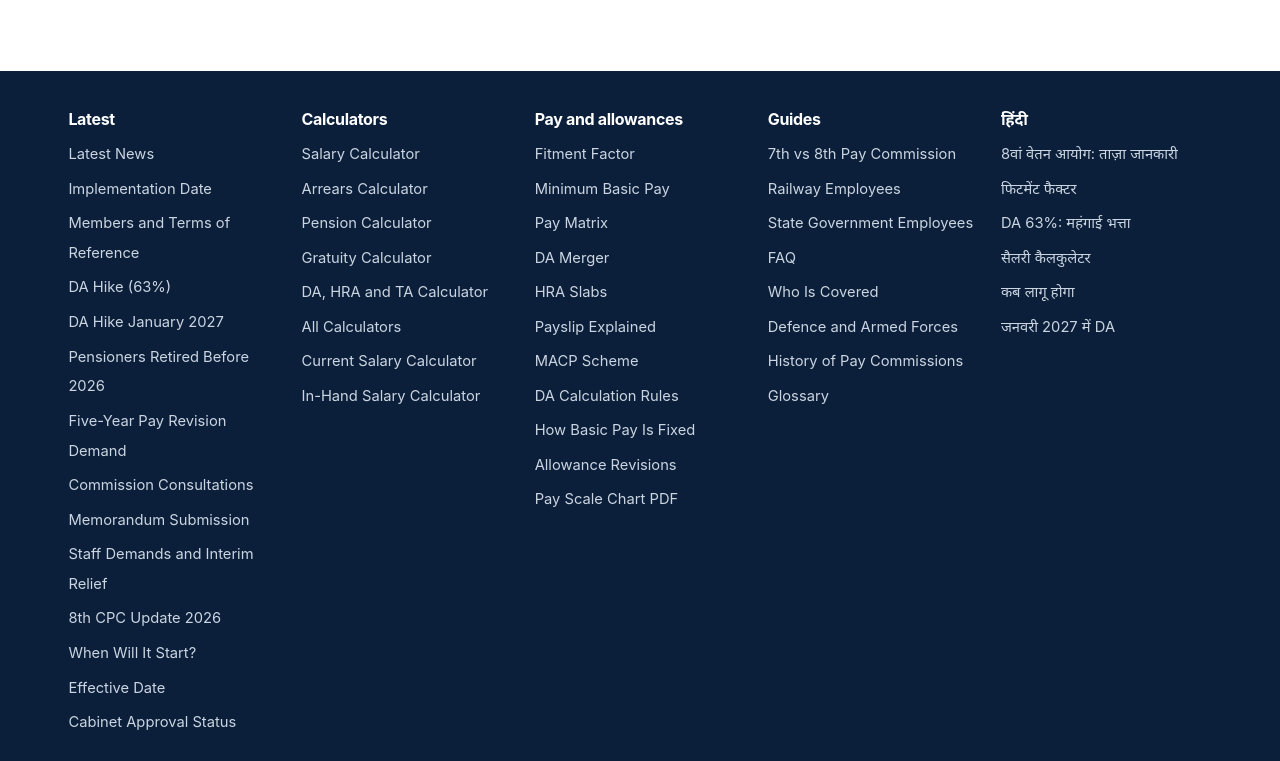
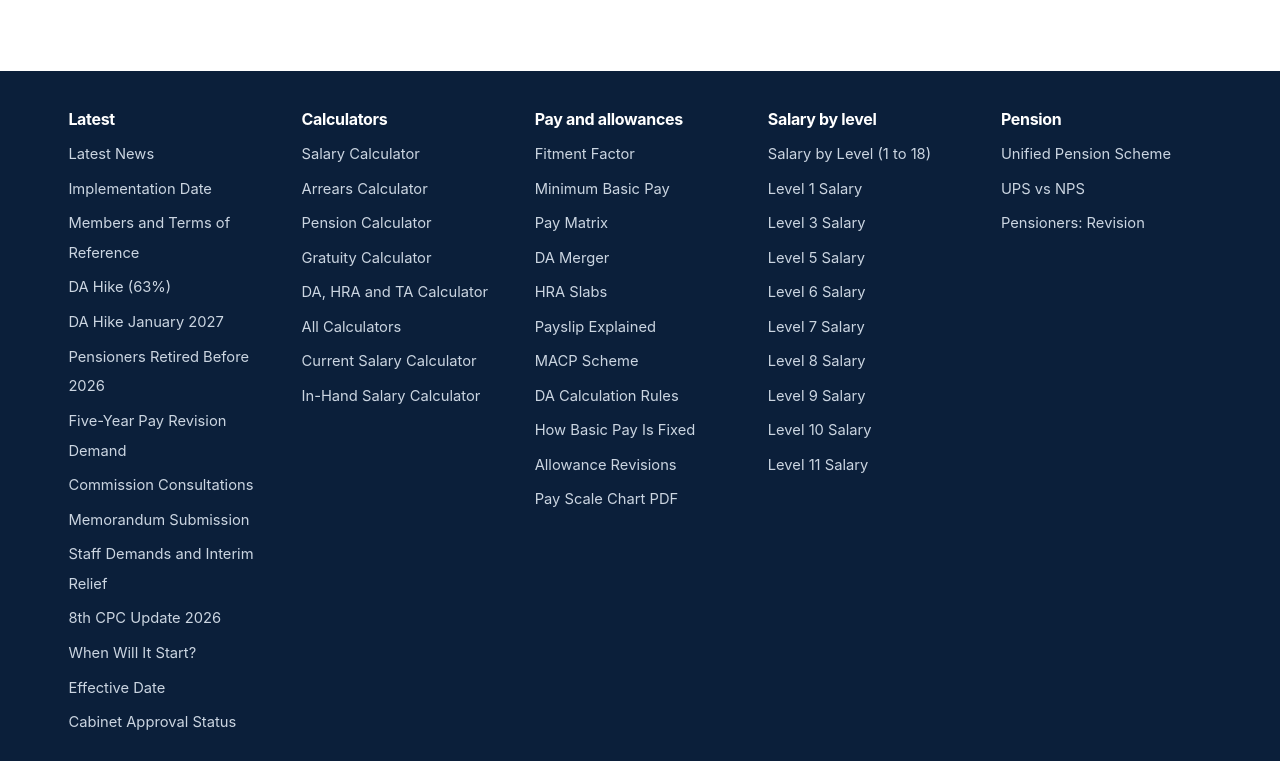
Before and after one commit to dailylifetechofficial-wq/8pay, an Astro site: page / in a window 1280 px wide. Shown: the part 5388-6149 px from the top of the page. Built offline with nearby package versions, Linux system fonts and the light colour scheme; Astro itself is replaced by a stand-in of ours.

Commit message:
Add files via upload

```diff
--- a/src/layouts/SiteLayout.astro
+++ b/src/layouts/SiteLayout.astro
@@ -65,7 +65,7 @@ if (faq.length) {
 }
 const jsonLd = JSON.stringify({ '@context': 'https://schema.org', '@graph': graph });
 const relatedPages: PageInfo[] = related.map((s) => pageBySlug(s)).filter((p): p is PageInfo => !!p);
-const footerGroups = ['Latest', 'Calculators', 'Pay and allowances', 'Guides'];
+const footerGroups = ['Latest', 'Calculators', 'Pay and allowances', 'Salary by level', 'Pension', 'Guides'];
 const searchIndex = JSON.stringify(PAGES.map((p) => ({ u: `/${p.slug}/`, t: p.title, d: p.blurb })));
 const hasAside = toc.length > 0;
 ---
```
